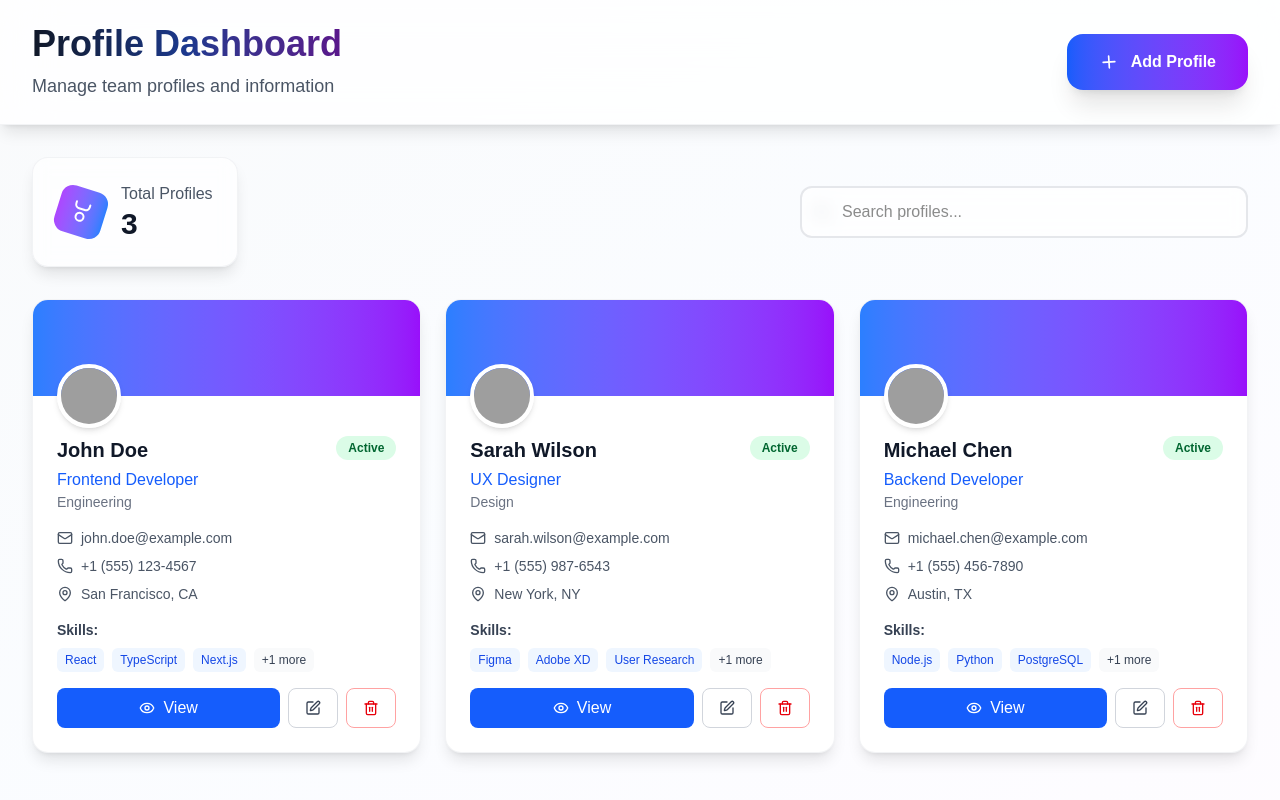
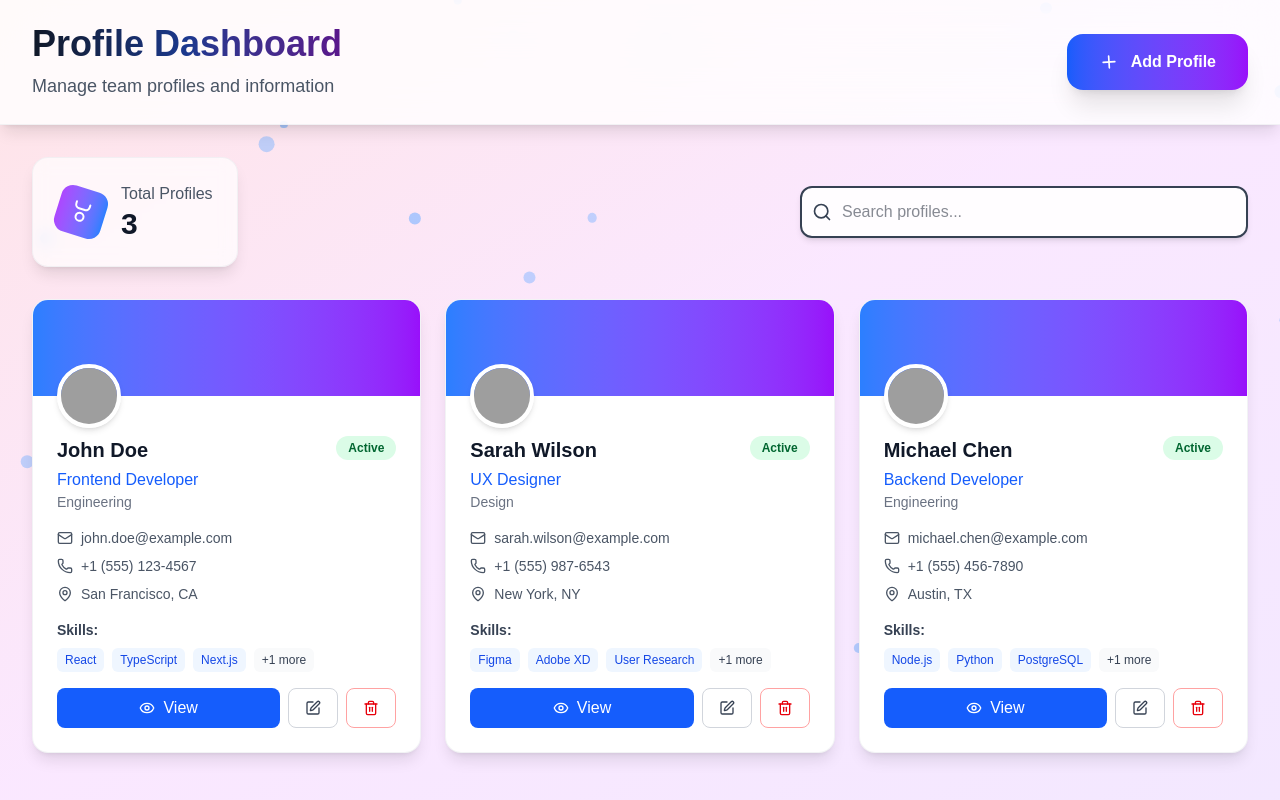
Before and after one commit to AkioCkist/IOT-Dashboard, a Next.js app: page /dashboard_admin in a window 1280 px wide. Built offline with nearby package versions, Linux system fonts and the light colour scheme; grey boxes are pictures that could not be loaded.

Commit message:
Optimize ProfileCard component with React.memo and enhance ProfileDashboard with animated background particles

```diff
--- a/src/app/dashboard_admin/page.js
+++ b/src/app/dashboard_admin/page.js
@@ -57,39 +57,54 @@ const ProfileDashboard = () => {
   const [editForm, setEditForm] = useState({});
   const [searchTerm, setSearchTerm] = useState('');
   const [mounted, setMounted] = useState(false);
+  const [particles, setParticles] = useState([]);
 
-  // Framer Motion scroll hooks for header animation
   const { scrollY } = useScroll();
   const headerY = useTransform(scrollY, [0, 100], [0, -50]);
   const headerOpacity = useTransform(scrollY, [0, 100], [1, 0.8]);
 
   useEffect(() => {
-    // Set mounted to true after initial render to trigger animations
     setMounted(true);
   }, []);
 
-  // Filtered profiles based on search term
+  useEffect(() => {
+    const particlesArray = Array.from({ length: 30 }, (_, i) => ({
+      id: i,
+      x: Math.random() * 100 + "%",
+      y: Math.random() * 100 + "%",
+      size: Math.random() * 12 + 4,
+      duration: Math.random() * 15 + 10,
+      delay: Math.random() * 5,
+      color: [
+        "rgba(236, 72, 153, 0.3)",  // pink-500
+        "rgba(219, 39, 119, 0.3)",  // rose-600
+        "rgba(232, 121, 249, 0.3)", // fuchsia-400
+        "rgba(192, 132, 252, 0.3)", // purple-400
+      ][Math.floor(Math.random() * 4)],
+      pattern: Math.floor(Math.random() * 3)
+    }));
+
+    setParticles(particlesArray);
+  }, []);
+
   const filteredProfiles = profiles.filter(profile =>
     profile.name.toLowerCase().includes(searchTerm.toLowerCase()) ||
     profile.position.toLowerCase().includes(searchTerm.toLowerCase()) ||
     profile.department.toLowerCase().includes(searchTerm.toLowerCase())
   );
 
-  // React Spring trail animation for profile cards
   const trail = useTrail(filteredProfiles.length, {
     from: { opacity: 0, transform: 'translate3d(0,40px,0)' },
     to: { opacity: 1, transform: 'translate3d(0,0px,0)' },
     config: { mass: 1, tension: 280, friction: 60 },
   });
 
-  // React Spring animation for stats number
   const statsSpring = useSpring({
     from: { number: 0 },
     to: { number: profiles.length },
     config: { duration: 1000 },
   });
 
-  // Default profile structure for new additions
   const defaultProfile = {
     name: '',
     email: '',
@@ -104,13 +119,11 @@ const ProfileDashboard = () => {
     status: 'Active'
   };
 
-  // Handler for editing a profile
   const handleEdit = (profile) => {
     setEditForm({ ...profile, skills: profile.skills.join(', ') });
     setIsEditing(true);
   };
 
-  // Handler for saving a profile (add or update)
   const handleSave = () => {
     const updatedProfile = {
       ...editForm,
@@ -118,10 +131,8 @@ const ProfileDashboard = () => {
     };
 
     if (editForm.id) {
-      // Update existing profile
       setProfiles(profiles.map(p => p.id === editForm.id ? updatedProfile : p));
     } else {
-      // Add new profile
       const newProfile = {
         ...updatedProfile,
         id: profiles.length > 0 ? Math.max(...profiles.map(p => p.id)) + 1 : 1
@@ -134,10 +145,7 @@ const ProfileDashboard = () => {
     setEditForm({});
   };
 
-  // Handler for deleting a profile
   const handleDelete = (id) => {
-    // Use a custom modal or message box instead of window.confirm
-    // For this example, we'll keep it simple:
     if (confirm('Are you sure you want to delete this profile?')) {
       setProfiles(profiles.filter(p => p.id !== id));
       if (selectedProfile?.id === id) {
@@ -146,14 +154,12 @@ const ProfileDashboard = () => {
     }
   };
 
-  // Handler for adding a new profile
   const handleAddNew = () => {
     setEditForm(defaultProfile);
     setShowAddForm(true);
     setIsEditing(true);
   };
 
-  // Profile Modal Component
   const ProfileModal = ({ profile, onClose }) => (
     <AnimatePresence>
       {profile && (
@@ -162,7 +168,7 @@ const ProfileDashboard = () => {
           initial={{ opacity: 0 }}
           animate={{ opacity: 1 }}
           exit={{ opacity: 0 }}
-          onClick={onClose} // Close when clicking outside modal
+          onClick={onClose}
         >
           <motion.div
             className="bg-white rounded-3xl max-w-2xl w-full max-h-[90vh] overflow-y-auto relative"
@@ -170,9 +176,8 @@ const ProfileDashboard = () => {
             animate={{ scale: 1, opacity: 1, y: 0 }}
             exit={{ scale: 0.7, opacity: 0, y: 100 }}
             transition={{ type: "spring", damping: 25, stiffness: 300 }}
-            onClick={(e) => e.stopPropagation()} // Prevent modal from closing when clicking inside
+            onClick={(e) => e.stopPropagation()}
           >
-            {/* Modal Header with Animated Background */}
             <div className="relative">
               <motion.div
                 className="h-32 bg-gradient-to-r from-blue-500 via-purple-600 to-pink-500 rounded-t-3xl relative overflow-hidden"
@@ -196,8 +201,6 @@ const ProfileDashboard = () => {
                   }}
                 />
               </motion.div>
-
-              {/* Close Button */}
               <motion.button
                 onClick={onClose}
                 className="absolute top-4 right-4 text-white hover:bg-white/20 p-2 rounded-full transition-colors z-10"
@@ -206,8 +209,6 @@ const ProfileDashboard = () => {
               >
                 <X className="w-5 h-5" />
               </motion.button>
-
-              {/* Profile Avatar */}
               <motion.div
                 className="absolute -bottom-16 left-8"
                 initial={{ scale: 0, rotate: -180 }}
@@ -218,12 +219,10 @@ const ProfileDashboard = () => {
                   src={profile.avatar || 'https://placehold.co/150x150/FFF/000?text=Avatar'}
                   alt={profile.name}
                   className="w-32 h-32 rounded-full border-6 border-white object-cover shadow-2xl"
-                  onError={(e) => { e.target.onerror = null; e.target.src='https://placehold.co/150x150/FFF/000?text=Avatar'; }} // Fallback for broken images
+                  onError={(e) => { e.target.onerror = null; e.target.src='https://placehold.co/150x150/FFF/000?text=Avatar'; }}
                 />
               </motion.div>
             </div>
-
-            {/* Modal Content */}
             <motion.div
               className="pt-20 p-8"
               initial={{ opacity: 0, y: 20 }}
@@ -258,9 +257,7 @@ const ProfileDashboard = () => {
                   </motion.p>
                 </div>
                 <motion.span
-                  className={`px-4 py-2 rounded-full font-semibold ${
-                    profile.status === 'Active' ? 'bg-green-100 text-green-800' : 'bg-gray-100 text-gray-800'
-                  }`}
+                  className={`px-4 py-2 rounded-full font-semibold ${profile.status === 'Active' ? 'bg-green-100 text-green-800' : 'bg-gray-100 text-gray-800'}`}
                   initial={{ scale: 0 }}
                   animate={{ scale: 1 }}
                   transition={{ delay: 1, type: "spring", damping: 15 }}
@@ -268,21 +265,13 @@ const ProfileDashboard = () => {
                   {profile.status}
                 </motion.span>
               </div>
-
-              {/* Contact Information Grid with Staggered Animations */}
               <motion.div
                 className="grid grid-cols-1 md:grid-cols-2 gap-6 mb-6"
                 initial="hidden"
                 animate="visible"
                 variants={{
                   hidden: { opacity: 0 },
-                  visible: {
-                    opacity: 1,
-                    transition: {
-                      staggerChildren: 0.1,
-                      delayChildren: 1.1
-                    }
-                  }
+                  visible: { opacity: 1, transition: { staggerChildren: 0.1, delayChildren: 1.1 } }
                 }}
               >
                 {[
@@ -294,10 +283,7 @@ const ProfileDashboard = () => {
                   <motion.div
                     key={label}
                     className="flex items-center space-x-3 p-3 rounded-xl bg-gray-50 hover:bg-gray-100 transition-colors"
-                    variants={{
-                      hidden: { opacity: 0, y: 20 },
-                      visible: { opacity: 1, y: 0 }
-                    }}
+                    variants={{ hidden: { opacity: 0, y: 20 }, visible: { opacity: 1, y: 0 } }}
                     whileHover={{ scale: 1.02, x: 5 }}
                   >
                     <motion.div
@@ -313,8 +299,6 @@ const ProfileDashboard = () => {
                   </motion.div>
                 ))}
               </motion.div>
-
-              {/* Bio Section */}
               <motion.div
                 className="mb-6"
                 initial={{ opacity: 0, y: 20 }}
@@ -324,8 +308,6 @@ const ProfileDashboard = () => {
                 <h3 className="text-lg font-semibold text-gray-900 mb-3">About</h3>
                 <p className="text-gray-700 leading-relaxed bg-gray-50 p-4 rounded-xl">{profile.bio}</p>
               </motion.div>
-
-              {/* Skills Section with Staggered Animations */}
               <motion.div
                 className="mb-6"
                 initial={{ opacity: 0, y: 20 }}
@@ -339,23 +321,14 @@ const ProfileDashboard = () => {
                   animate="visible"
                   variants={{
                     hidden: { opacity: 0 },
-                    visible: {
-                      opacity: 1,
-                      transition: {
-                        staggerChildren: 0.1,
-                        delayChildren: 1.8
-                      }
-                    }
+                    visible: { opacity: 1, transition: { staggerChildren: 0.1, delayChildren: 1.8 } }
                   }}
                 >
                   {profile.skills.map((skill, index) => (
                     <motion.span
                       key={index}
                       className="px-3 py-2 bg-blue-100 text-blue-700 font-medium rounded-lg hover:bg-blue-200 transition-colors"
-                      variants={{
-                        hidden: { opacity: 0, scale: 0 },
-                        visible: { opacity: 1, scale: 1 }
-                      }}
+                      variants={{ hidden: { opacity: 0, scale: 0 }, visible: { opacity: 1, scale: 1 } }}
                       whileHover={{ scale: 1.05, y: -2 }}
                       whileTap={{ scale: 0.95 }}
                     >
@@ -364,8 +337,6 @@ const ProfileDashboard = () => {
                   ))}
                 </motion.div>
               </motion.div>
-
-              {/* Action Buttons */}
               <motion.div
                 className="flex space-x-3 pt-4 border-t border-gray-200"
                 initial={{ opacity: 0, y: 20 }}
@@ -398,7 +369,6 @@ const ProfileDashboard = () => {
     </AnimatePresence>
   );
 
-  // Edit/Add Form Component
   const EditForm = () => (
     <AnimatePresence>
       {(isEditing || showAddForm) && (
@@ -415,7 +385,6 @@ const ProfileDashboard = () => {
             exit={{ scale: 0.8, opacity: 0, rotateX: 15 }}
             transition={{ type: "spring", damping: 25, stiffness: 300 }}
           >
-            {/* Form Header */}
             <div className="p-6 border-b border-gray-200 bg-gradient-to-r from-blue-50 to-purple-50 rounded-t-3xl">
               <div className="flex justify-between items-center">
                 <motion.h2
@@ -440,28 +409,19 @@ const ProfileDashboard = () => {
                 </motion.button>
               </div>
             </div>
-
-            {/* Form Fields Section */}
             <motion.div
               className="p-6"
               initial={{ opacity: 0, y: 20 }}
               animate={{ opacity: 1, y: 0 }}
               transition={{ delay: 0.3 }}
             >
-              {/* Form fields with staggered animations */}
               <motion.div
                 className="grid grid-cols-1 md:grid-cols-2 gap-6"
                 initial="hidden"
                 animate="visible"
                 variants={{
                   hidden: { opacity: 0 },
-                  visible: {
-                    opacity: 1,
-                    transition: {
-                      staggerChildren: 0.1,
-                      delayChildren: 0.4
-                    }
-                  }
+                  visible: { opacity: 1, transition: { staggerChildren: 0.1, delayChildren: 0.4 } }
                 }}
               >
                 {[
@@ -472,10 +432,7 @@ const ProfileDashboard = () => {
                 ].map((field) => (
                   <motion.div
                     key={field.key}
-                    variants={{
-                      hidden: { opacity: 0, y: 20 },
-                      visible: { opacity: 1, y: 0 }
-                    }}
+                    variants={{ hidden: { opacity: 0, y: 20 }, visible: { opacity: 1, y: 0 } }}
                   >
                     <label className="block text-sm font-semibold text-gray-700 mb-2">
                       {field.label}
@@ -490,8 +447,6 @@ const ProfileDashboard = () => {
                     />
                   </motion.div>
                 ))}
-
-                {/* Department Dropdown */}
                 <motion.div
                   className="mt-6"
                   initial={{ opacity: 0, y: 20 }}
@@ -511,21 +466,13 @@ const ProfileDashboard = () => {
                     ))}
                   </motion.select>
                 </motion.div>
-
-                {/* Additional fields */}
                 <motion.div
                   className="grid grid-cols-1 md:grid-cols-2 gap-6 mt-6"
                   initial="hidden"
                   animate="visible"
                   variants={{
                     hidden: { opacity: 0 },
-                    visible: {
-                      opacity: 1,
-                      transition: {
-                        staggerChildren: 0.1,
-                        delayChildren: 0.9
-                      }
-                    }
+                    visible: { opacity: 1, transition: { staggerChildren: 0.1, delayChildren: 0.9 } }
                   }}
                 >
                   {[
@@ -534,10 +481,7 @@ const ProfileDashboard = () => {
                   ].map((field) => (
                     <motion.div
                       key={field.key}
-                      variants={{
-                        hidden: { opacity: 0, y: 20 },
-                        visible: { opacity: 1, y: 0 }
-                      }}
+                      variants={{ hidden: { opacity: 0, y: 20 }, visible: { opacity: 1, y: 0 } }}
                     >
                       <label className="block text-sm font-semibold text-gray-700 mb-2">
                         {field.label}
@@ -553,8 +497,6 @@ const ProfileDashboard = () => {
                     </motion.div>
                   ))}
                 </motion.div>
-
-                {/* Status and Avatar */}
                 <motion.div
                   className="grid grid-cols-1 md:grid-cols-2 gap-6 mt-6"
                   initial={{ opacity: 0, y: 20 }}
@@ -585,8 +527,6 @@ const ProfileDashboard = () => {
                     />
                   </div>
                 </motion.div>
-
-                {/* Bio and Skills */}
                 <motion.div
                   className="mt-6 space-y-6"
                   initial={{ opacity: 0, y: 20 }}
@@ -616,8 +556,6 @@ const ProfileDashboard = () => {
                     />
                   </div>
                 </motion.div>
-
-                {/* Action Buttons */}
                 <motion.div
                   className="flex space-x-4 mt-8"
                   initial={{ opacity: 0, y: 20 }}
@@ -654,20 +592,44 @@ const ProfileDashboard = () => {
     </AnimatePresence>
   );
 
-  // Render nothing if not mounted to prevent hydration errors with animations
   if (!mounted) return null;
 
   return (
     <motion.div
-      className="min-h-screen bg-gradient-to-br from-gray-50 via-blue-50/30 to-purple-50/30"
+    className="min-h-screen bg-gradient-to-br from-rose-100 via-fuchsia-100 to-purple-100 relative overflow-hidden"
       initial={{ opacity: 0 }}
       animate={{ opacity: 1 }}
-      transition={{ duration: 0.6 }} // Overall page entry animation
+      transition={{ duration: 0.6 }}
     >
-      {/* Enhanced Header */}
+      {/* Animated Background Particles */}
+      <div className="fixed inset-0 pointer-events-none">
+        {particles.map((particle) => (
+          <motion.div
+            key={particle.id}
+            className="absolute bg-blue-400 rounded-full opacity-20"
+            style={{
+              width: particle.size,
+              height: particle.size,
+              left: particle.x,
+              top: particle.y,
+            }}
+            animate={{
+              y: [0, -100, 0],
+              x: [0, Math.random() * 100 - 50, 0],
+              opacity: [0.2, 0.5, 0.2],
+            }}
+            transition={{
+              duration: particle.duration,
+              repeat: Infinity,
+              ease: "easeInOut",
+            }}
+          />
+        ))}
+      </div>
+
       <motion.div
         className="bg-white/80 backdrop-blur-xl shadow-lg border-b border-gray-200/50 sticky top-0 z-40"
-        style={{ y: headerY, opacity: headerOpacity }} // Animates based on scroll
+        style={{ y: headerY, opacity: headerOpacity }}
       >
         <div className="max-w-7xl mx-auto px-4 sm:px-6 lg:px-8">
           <motion.div
@@ -694,7 +656,6 @@ const ProfileDashboard = () => {
                 Manage team profiles and information
               </motion.p>
             </div>
-
             <motion.button
               onClick={handleAddNew}
               className="mt-4 sm:mt-0 bg-gradient-to-r from-blue-600 to-purple-600 text-white px-8 py-4 rounded-2xl hover:from-blue-700 hover:to-purple-700 transition-all duration-300 flex items-center space-x-3 shadow-xl font-semibold"
@@ -716,7 +677,6 @@ const ProfileDashboard = () => {
         </div>
       </motion.div>
 
-      {/* Enhanced Stats and Search Section */}
       <motion.div
         className="max-w-7xl mx-auto px-4 sm:px-6 lg:px-8 py-8"
         initial={{ opacity: 0, y: 20 }}
@@ -724,7 +684,6 @@ const ProfileDashboard = () => {
         transition={{ duration: 0.6, delay: 0.6 }}
       >
         <div className="flex flex-col lg:flex-row justify-between items-start lg:items-center gap-6 mb-8">
-          {/* Total Profiles Card */}
           <motion.div
             className="bg-white/70 backdrop-blur-sm rounded-2xl p-6 shadow-lg border border-gray-200/50 w-full lg:w-auto"
             whileHover={{ scale: 1.02, y: -2 }}
@@ -746,40 +705,30 @@ const ProfileDashboard = () => {
               </div>
             </div>
           </motion.div>
-
-          {/* Enhanced Search Bar */}
           <motion.div
             className="relative flex-1 max-w-md w-full"
             initial={{ opacity: 0, x: 20 }}
             animate={{ opacity: 1, x: 0 }}
             transition={{ duration: 0.6, delay: 0.8 }}
           >
-            <Search className="absolute left-3 top-1/2 transform -translate-y-1/2 text-gray-400 w-5 h-5" />
+            <Search className="absolute left-3 top-1/2 transform -translate-y-1/2 text-gray-700 w-5 h-5" />
             <motion.input
               type="text"
               placeholder="Search profiles..."
               value={searchTerm}
               onChange={(e) => setSearchTerm(e.target.value)}
-              className="w-full pl-10 pr-4 py-3 border-2 border-gray-200 rounded-xl focus:ring-2 focus:ring-blue-500 focus:border-transparent transition-all duration-200 bg-white/70 backdrop-blur-sm font-medium"
+              className="w-full pl-10 pr-4 py-3 border-2 border-gray-700 bg-white/90 text-gray-900 rounded-xl focus:ring-2 focus:ring-pink-400 focus:border-transparent transition-all duration-200 font-medium shadow-md"
               whileFocus={{ scale: 1.02 }}
             />
           </motion.div>
         </div>
-
-        {/* Profile Cards Grid with Trail Animation using ProfileCard component */}
         <motion.div
           className="grid grid-cols-1 sm:grid-cols-2 lg:grid-cols-3 gap-6"
           initial="hidden"
           animate="visible"
           variants={{
             hidden: { opacity: 0 },
-            visible: {
-              opacity: 1,
-              transition: {
-                staggerChildren: 0.07,
-                delayChildren: 0.9
-              }
-            }
+            visible: { opacity: 1, transition: { staggerChildren: 0.07, delayChildren: 0.9 } }
           }}
         >
           {trail.map((style, index) => {
@@ -798,7 +747,6 @@ const ProfileDashboard = () => {
             );
           })}
         </motion.div>
-
         {filteredProfiles.length === 0 && searchTerm && (
           <motion.div
             className="text-center text-gray-600 py-12"
@@ -824,8 +772,6 @@ const ProfileDashboard = () => {
           </motion.div>
         )}
       </motion.div>
-
-      {/* Render Modals and Forms */}
       <ProfileModal profile={selectedProfile} onClose={() => setSelectedProfile(null)} />
       <EditForm />
     </motion.div>
```
Also changed, not shown: components/ProfileCard.jsx (+8 -8 lines).
